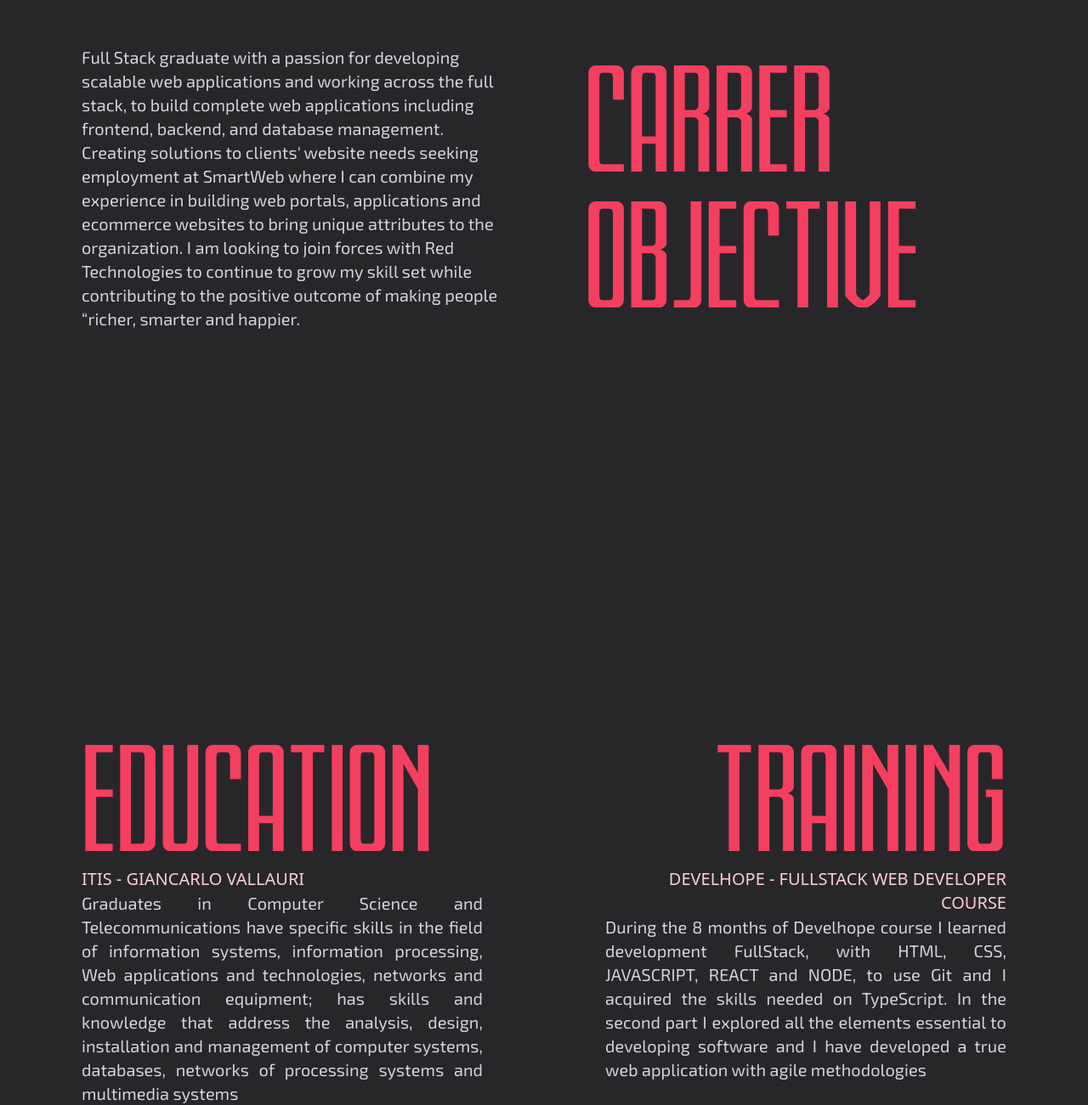
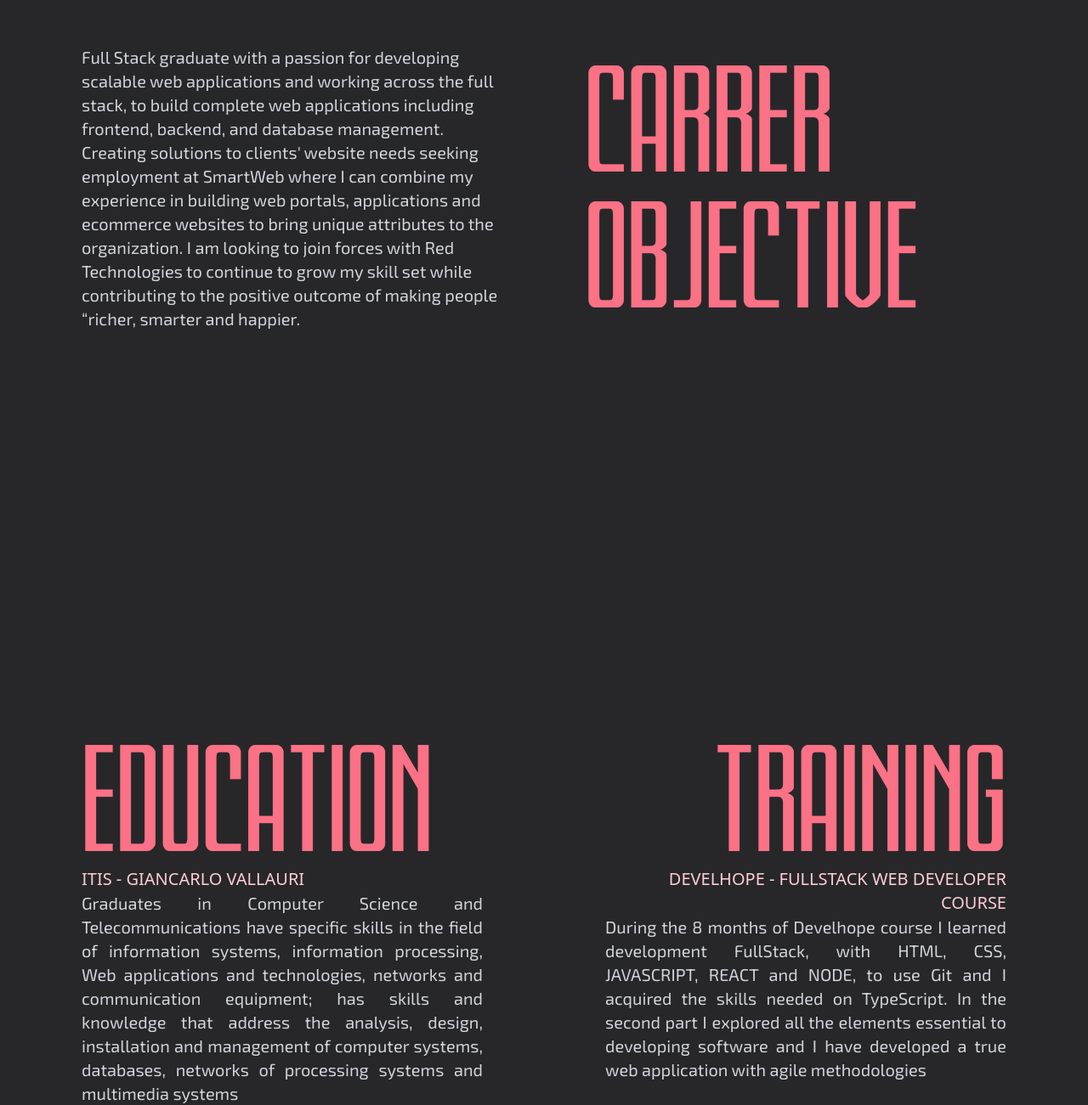
Before and after one commit to Christian-Silvestri/web, a React (Create React App) app: page / in a window 1280 px wide. Shown: the part 979-2280 px from the top of the page at 85% size. Built offline with nearby package versions, Linux system fonts and the light colour scheme.

Commit message:
test 0.9

```diff
--- a/src/component/About.js
+++ b/src/component/About.js
@@ -87,13 +87,13 @@ function About() {
         </motion.div>
       </div>
 
-      <motion.div layout className='w-full h-full  lg:pt-60'>
-        <motion.div initial='hidden' whileInView={'visible'} viewport={{ once: true, amount: 0.5 }} variants={animation} className='lg:flex w-full justify-between gap-4'>
+      <div className='w-full h-full  lg:pt-60 overflow-hidden'>
+        <div  className='lg:flex w-full justify-between gap-4'>
           <h2>education</h2>
           <h2 className='text-5xl lg:hidden'>and</h2>
           <h2>training</h2>
-        </motion.div>
-        <motion.div initial='hidden' whileInView={'visible'} viewport={{ once: true, amount: 0.5 }}  className='md:w-4/5 lg:flex lg:w-full gap-24 xl:gap-36 2xl:gap-48 '>
+        </div>
+        <motion.div initial='hidden' whileInView={'visible'}  className='md:w-4/5 lg:flex lg:w-full gap-24 xl:gap-36 2xl:gap-48 '>
           <motion.div variants={animationEdu} className='lg:w-1/2 pt-6 lg:pt-0 lg:text-justify'>
             <h3 className='uppercase text-xl text-rose-200'>ITIS - GIANCARLO VALLAURI</h3>
             <p>Graduates in Computer Science and Telecommunications have specific skills in the field of information
@@ -111,7 +111,7 @@ function About() {
             </p>
           </motion.div>
         </motion.div>
-      </motion.div>
+      </div>
     </div>
   )
 }
--- a/src/index.css
+++ b/src/index.css
@@ -4,13 +4,13 @@
 
 @layer base {
   h1 {
-    @apply font-blucobra text-rose-500 text-9xl xl:text-10xl 2xl:text-11xl  /* lg:text-[190px] xl:text-[200px] 2xl:text-[210px]  */
+    @apply font-blucobra text-rose-400 text-9xl xl:text-10xl 2xl:text-11xl  /* lg:text-[190px] xl:text-[200px] 2xl:text-[210px]  */
   }
   p {
     @apply font-para text-lg xl:text-xl  leading-6 text-gray-300
   }
   h2 {
-    @apply font-blucobra text-rose-500 text-9xl lg:text-9xl xl:text-10xl 2xl:text-10xl
+    @apply font-blucobra text-rose-400 text-9xl lg:text-9xl xl:text-10xl 2xl:text-10xl
   }
 }
 
```
